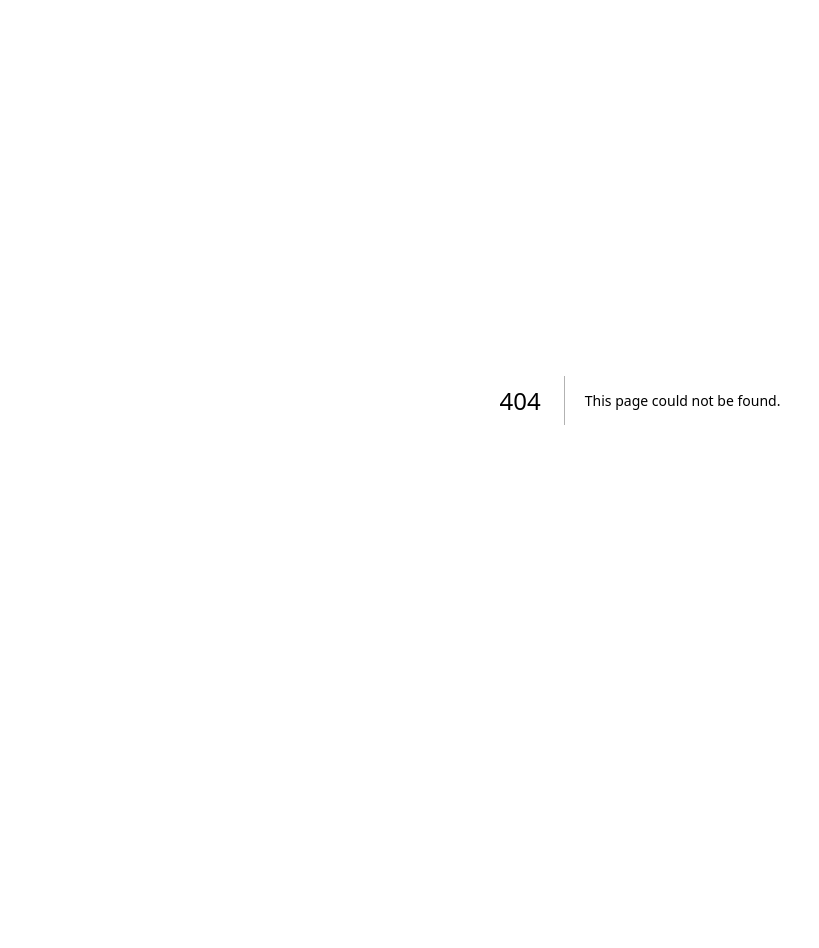
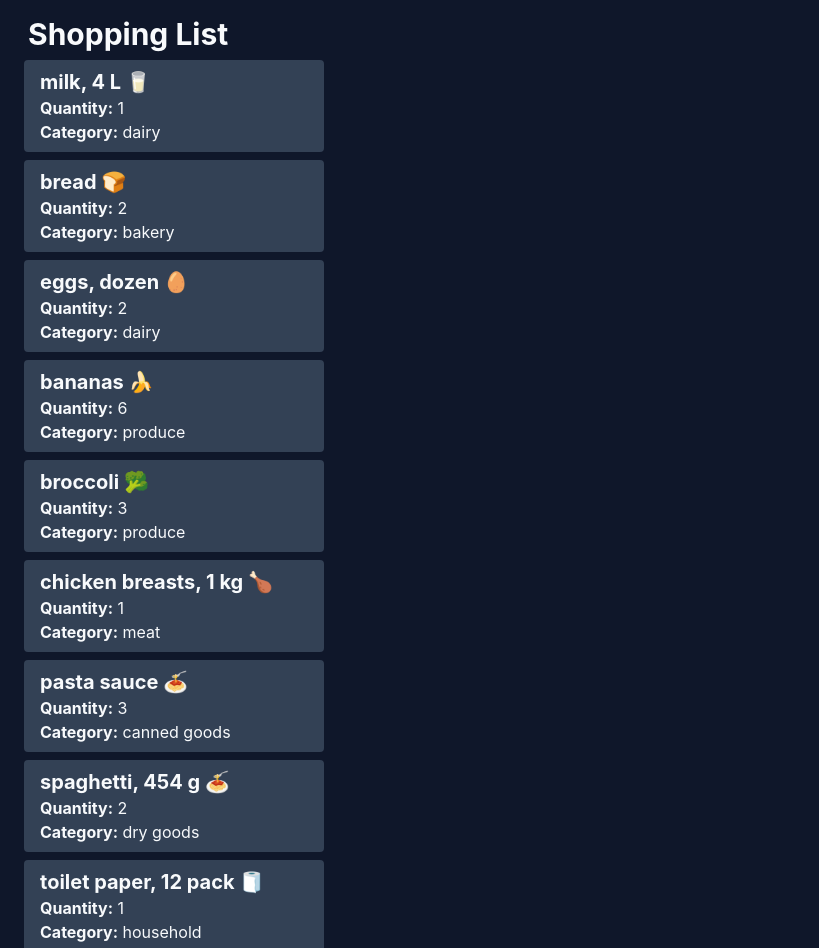
Before and after one commit to rsroman9800/cprg306-assignments, a Next.js app: page /week-3 in a window 1280 px wide. Before the commit this address had no page. Shown: the top 948 px of the page, without its empty margins (0-819 px from the left). Before the commit the page ends 800 px from the top, so only its background shows below. Built offline with nearby package versions, Linux system fonts and the light colour scheme.

Commit message:
Week 3 assignment and demo complete

```diff
--- a/app/globals.css
+++ b/app/globals.css
@@ -17,7 +17,7 @@
 body {
   color: var(--foreground);
   background: var(--background);
-  font-family: 'Times New Roman', Times, serif;
+  font-family: 'Inter', sans-serif;
 }
 
 @layer utilities {
--- a/app/layout.js
+++ b/app/layout.js
@@ -13,8 +13,8 @@ const geistMono = localFont({
 });
 
 export const metadata = {
-  title: "Web Dev 2 Demos",
-  description: "Demos for Web Dev 2",
+  title: "Shopping List",
+  description: "A simple shopping list",
 };
 
 export default function RootLayout({ children }) {
--- a/app/page.js
+++ b/app/page.js
@@ -10,6 +10,11 @@ export default function Page() {
             Week 2 Assignment
           </Link>
         </li>
+        <li className="text-xl hover:underline">
+          <Link href="/week-3">
+          Week 3 Assignment
+          </Link>
+        </li>
     </main>
   );
 }
--- /dev/null
+++ b/app/week-3-demo/dogs.js
@@ -0,0 +1,12 @@
+export default function Dog({name, breed, age, color}) {
+    return (
+    <ul className="m-2 bg-neutral-100">
+        <section>
+            <li className="text-xl font-bold text-violet-900">{name}</li>
+            <li><span className="font-bold">Breed:</span> {breed}</li>
+            <li>Age: {age}</li>
+            <li>Color: {color}</li>
+        </section>
+    </ul>
+    );
+}
--- /dev/null
+++ b/app/week-3-demo/page.js
@@ -0,0 +1,49 @@
+import Dog from "./dogs";
+
+export default function Page() {
+    let dog1 = {
+        name: "Fido",
+        breed: "Golden Retriever",
+        age: 5,
+        color: "blonde"
+        };
+
+    let dog2 = {
+        name: "Spot",
+        breed: "Dalmatian",
+        age: 3,
+        color: "white with black spots"
+        };
+
+    let dog3 = {
+        name: "Rex",
+        breed: "German Shepherd",
+        age: 4,
+        color: "black and tan"
+        };
+
+
+    return (
+        <main className="m-4">
+            <h1 className="text-2xl font-bold">My Dogs</h1>
+            <Dog
+                name={dog1.name}
+                breed={dog1.breed}
+                age={dog1.age}
+                color={dog1.color}
+            />
+            <Dog
+                name={dog2.name}
+                breed={dog2.breed}
+                age={dog2.age}
+                color={dog2.color}
+            />
+            <Dog
+                name={dog3.name}
+                breed={dog3.breed}
+                age={dog3.age}
+                color={dog3.color}
+            />
+        </main>
+    );
+}
--- /dev/null
+++ b/app/week-3/item-list.js
@@ -0,0 +1,92 @@
+import Item from "./item";
+
+export default function ItemList () {
+    const item1 = {
+        name: "milk, 4 L 🥛",
+        quantity: 1,
+        category: "dairy",
+      };
+
+      const item2 = {
+        name: "bread 🍞",
+        quantity: 2,
+        category: "bakery",
+      };
+
+      const item3 = {
+        name: "eggs, dozen 🥚",
+        quantity: 2,
+        category: "dairy",
+      };
+
+      const item4 = {
+        name: "bananas 🍌",
+        quantity: 6,
+        category: "produce",
+      };
+
+      const item5 = {
+        name: "broccoli 🥦",
+        quantity: 3,
+        category: "produce",
+      };
+
+      const item6 = {
+        name: "chicken breasts, 1 kg 🍗",
+        quantity: 1,
+        category: "meat",
+      };
+
+      const item7 = {
+        name: "pasta sauce 🍝",
+        quantity: 3,
+        category: "canned goods",
+      };
+
+      const item8 = {
+        name: "spaghetti, 454 g 🍝",
+        quantity: 2,
+        category: "dry goods",
+      };
+
+      const item9 = {
+        name: "toilet paper, 12 pack 🧻",
+        quantity: 1,
+        category: "household",
+      };
+
+      const item10 = {
+        name: "paper towels, 6 pack",
+        quantity: 1,
+        category: "household",
+      };
+
+      const item11 = {
+        name: "dish soap 🍽️",
+        quantity: 1,
+        category: "household",
+      };
+
+      const item12 = {
+        name: "hand soap 🧼",
+        quantity: 4,
+        category: "household",
+      };
+
+      return (
+        <section>
+            <Item name={item1.name} quantity={item1.quantity} category={item1.category} />
+            <Item name={item2.name} quantity={item2.quantity} category={item2.category} />
+            <Item name={item3.name} quantity={item3.quantity} category={item3.category} />
+            <Item name={item4.name} quantity={item4.quantity} category={item4.category} />
+            <Item name={item5.name} quantity={item5.quantity} category={item5.category} />
+            <Item name={item6.name} quantity={item6.quantity} category={item6.category} />
+            <Item name={item7.name} quantity={item7.quantity} category={item7.category} />
+            <Item name={item8.name} quantity={item8.quantity} category={item8.category} />
+            <Item name={item9.name} quantity={item9.quantity} category={item9.category} />
+            <Item name={item10.name} quantity={item10.quantity} category={item10.category} />
+            <Item name={item11.name} quantity={item11.quantity} category={item11.category} />
+            <Item name={item12.name} quantity={item12.quantity} category={item12.category} />
+        </section>
+      );
+}
--- /dev/null
+++ b/app/week-3/item.js
@@ -0,0 +1,9 @@
+export default function Item({name, quantity, category}) {
+    return (
+    <ul className="m-2 p-2 bg-slate-700 text-slate-50 w-[300px] rounded">
+        <li className="ml-2 font-bold text-xl">{name}</li>
+        <li className="ml-2"><span className="font-bold">Quantity:</span> {quantity}</li>
+        <li className="ml-2"><span className="font-bold">Category:</span> {category}</li>
+    </ul>
+    );
+}
--- /dev/null
+++ b/app/week-3/page.js
@@ -0,0 +1,10 @@
+import ItemList from "./item-list";
+
+export default function Page() {
+    return (
+        <main className="bg-slate-900 p-4">
+            <h1 className="text-3xl mx-3 font-bold text-slate-50">Shopping List</h1>
+                <ItemList />
+        </main>
+    );
+}
```
